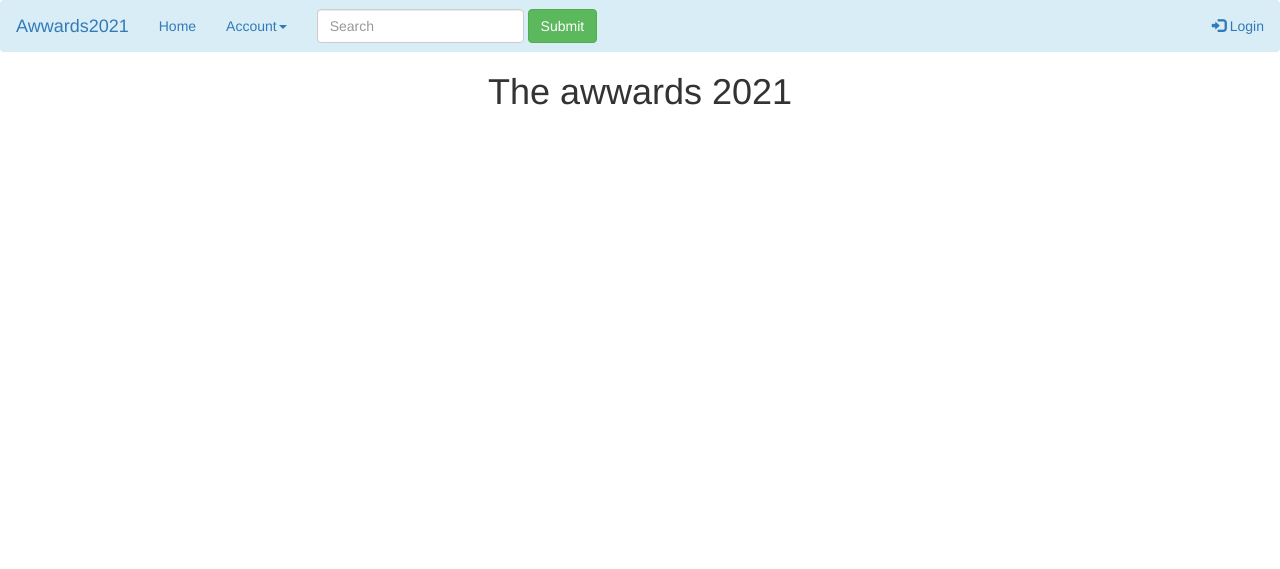
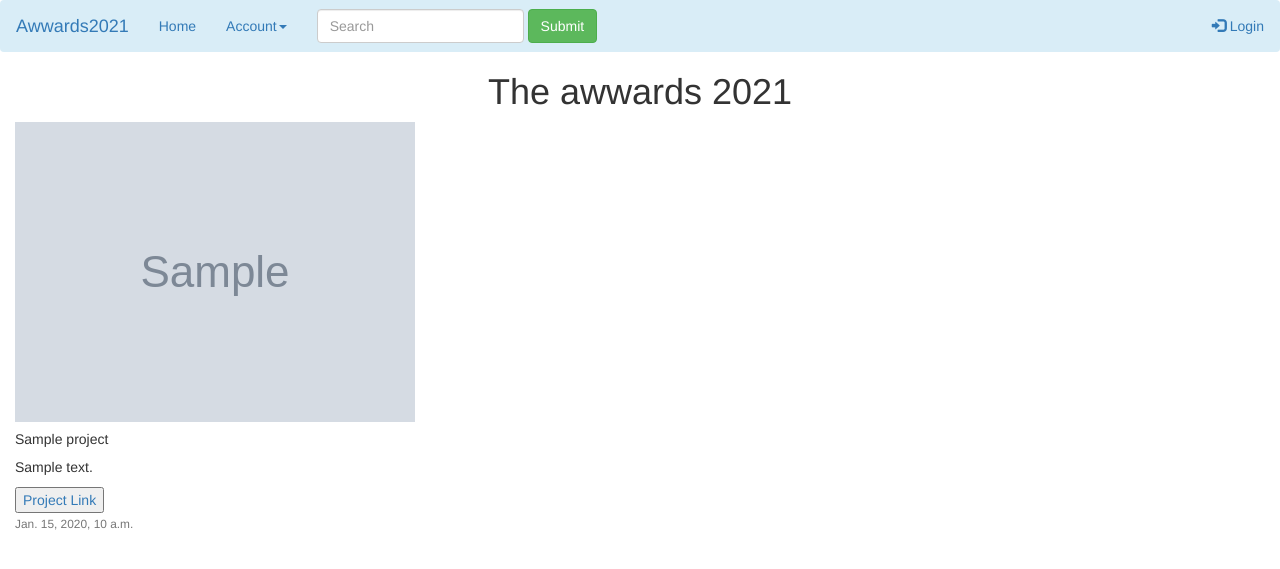
Before and after one commit to Kips-alih/awwards, a Django app: template awwardsapp/templates/all-awward/index.html in a window 1280 px wide. Shown: the top 569 px of the page. Run offline with Django 3.2, Linux system fonts and the light colour scheme; the template is opened without the code that fills it: most values are stand-ins (such as "Sample title", 1, 10 or a date in 2020); grey boxes marked "Sample" are stand-in pictures; some libraries are stand-ins or nearby versions.

Commit message:
Display the projects posted

```diff
--- a/awwardsapp/templates/all-awward/index.html
+++ b/awwardsapp/templates/all-awward/index.html
@@ -2,4 +2,27 @@
 
 {% block content %}
 {{block.super}}
+
+<div class="container-fluid">
+  <div class="row">
+    <div class="col-md-6">
+      {% for project in projects %}
+      <div class="card-group">
+        <div class="card">
+          <img class="card-img-top img-responsive" src="{{project.image.url}}" alt="Card image cap">
+          <div class="card-body">
+            <h5 class="card-title">{{project.title}}</h5>
+            <p class="card-text">{{project.description}}</p>
+            <button><a href="{{project.link}}">Project Link</a></button>
+
+          </div>
+          <div class="card-footer">
+            <small class="text-muted">{{project.pub_date}}</small>
+          </div>
+        </div>
+    </div>
+    {% endfor %}
+  </div>
+  </div>
+</div>
 {% endblock %}
```
